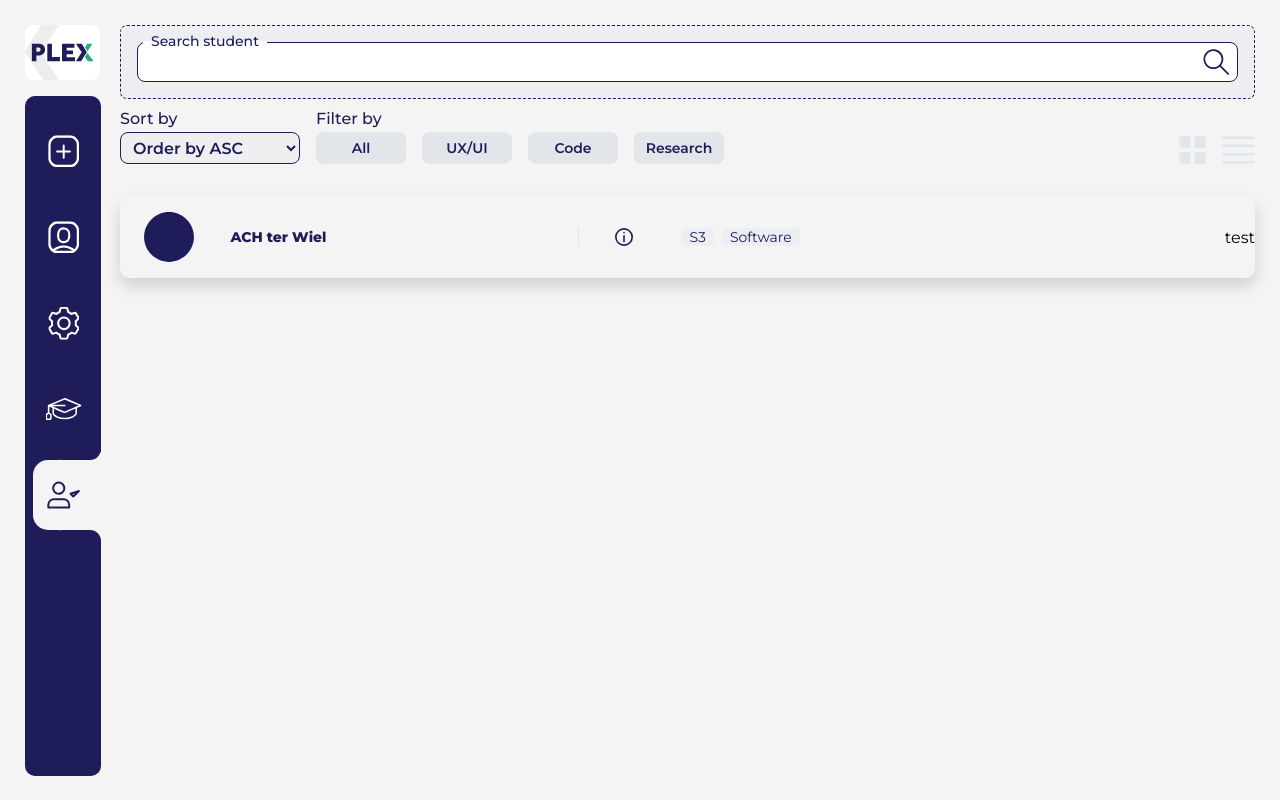
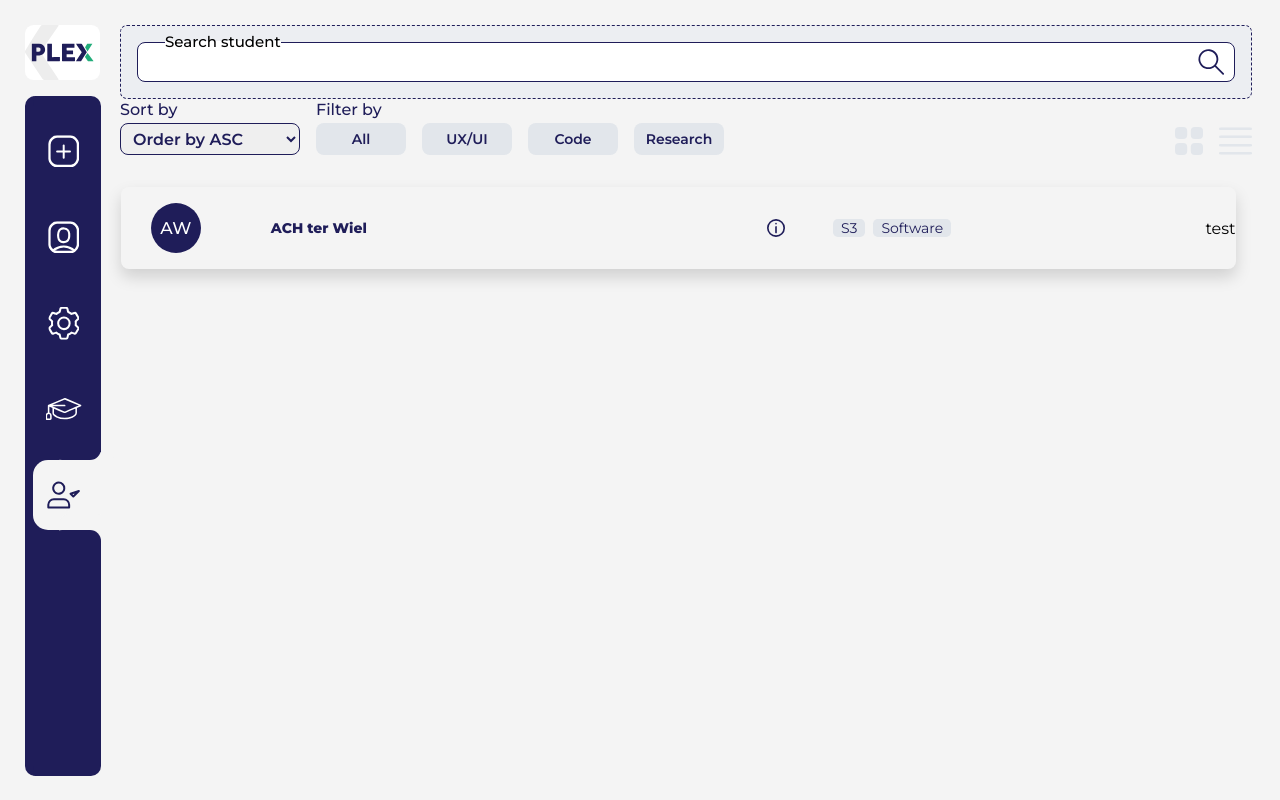
Before and after one commit to projectleaderexcellenceplatform/plex-frontend, a React (Create React App) app: page /choice in a window 1280 px wide. Built offline with nearby package versions, Linux system fonts and the light colour scheme.

Commit message:
Student card adjustments to CSS

```diff
--- a/src/components/StudentSearch.jsx
+++ b/src/components/StudentSearch.jsx
@@ -5,16 +5,16 @@
 const StudentSearch = () => {
 
     return (
-        <div className={"container-fluid student-search-container p-3"}>
+        <div className={"student-search-container"}>
             <div className={"row"}>
-                    <div className="inp-cont w-100 position-relative">
+                    <div className="inp-cont">
                         <input
                             type="text"
                             name=""
                             id=""
                             className="w-100 px-3"
                         />
-                        <label className="fw500 px-2 color1" htmlFor="">
+                        <label className="" htmlFor="">
                             Search student
                         </label>
 
@@ -27,4 +27,6 @@
     )
 }
 
+// fw500 px-2 color1
+
 export default StudentSearch;
--- a/src/components/cards/ChoiceListCard.jsx
+++ b/src/components/cards/ChoiceListCard.jsx
@@ -1,28 +1,21 @@
 import React from 'react';
 
-import circle from "../../assets/images/circleblue.svg"
 import info from "../../assets/images/icons/info.svg"
 
 const ChoiceListCard = () => {
 
     return (
         <div
-            className={"project-Card_b d-flex justify-content-between align-items-center w-100 shadow rounded-10 px- py-3"}>
-            <div className="row align-items-center w-100">
-                <div className="col-5">
-                    <div className="row align-items-center ps-4">
-                        <div className="col-2">
-                            <img src={circle} alt={""}/>
+            className={"student-card"}>
+            <div className="student-card-inner">
+                <div className="circle-initials">
+                    AW
                 </div>
-                        <div className="col-10 ps-4">
-                            <p className="mb-0 f14 color1 fw800">
+                <div className="student-name">
                         ACH ter Wiel
-                            </p>
                 </div>
-                    </div>
-                </div>
-                <div className={"border-start border-2 col-2"}>
-                    <div className={"d-flex ms-4"}>
+
+                <div className={"information"}>
                     <img
                         className={"pointer"}
                         src={info}
@@ -39,7 +32,6 @@
                     </div>
                 </div>
             </div>
-            </div>
 
             <div className="d-flex justify-content-between align-items-center">
 
--- a/src/pages/Choice.jsx
+++ b/src/pages/Choice.jsx
@@ -23,20 +23,22 @@
             </div>
 
             {/* FILTER */}
-            <div className={"mt-4 project-list-b-upper"}>
+            <div>
                 <Filters></Filters>
             </div>
 
             {/* LIST */}
-            <div className={"project-list-b"}>
-                <div className={"row pt-4 gy-4"}>
-                    <div className={"col-12 w-100"}>
-                        <ChoiceListCard/>
+            <div className={"inner-right-body"}>
+                <div className={"student-list-container"}>
+                    <div className={"row pt-4 gy-4"}>
+                        <div className={"col-12 w-100"}>
 
+                            <ChoiceListCard/>
+
+                        </div>
                     </div>
                 </div>
             </div>
-
 
         </Layout>
     )
--- a/src/styles/styles.css
+++ b/src/styles/styles.css
@@ -2,7 +2,6 @@
 * {
   padding: 0%;
   margin: 0%;
-  -webkit-box-sizing: border-box;
   box-sizing: border-box;
   font-family: "Montserrat", sans-serif;
 }
@@ -16,58 +15,36 @@
   background-color: #f4f4f4 !important;
 }
 
-.card-list-student-checkbox {
-  padding: 6px 12px;
-  border-radius: 0.6rem;
-  margin-left: 0.7rem;
-  font-weight: 600;
-  cursor: pointer;
-}
-
-.list-card-dashboard {
-  margin-top: 15px !important;
-}
-
-.list-card-delete {
-  border-radius: 0 0.6rem 0.6rem 0;
-}
-
 @media screen and (max-width: 992px) {
   html {
     font-size: 100%;
   }
 }
-
 @media screen and (max-width: 668px) {
   html {
     font-size: 92%;
   }
 }
-
 @media screen and (max-width: 575px) {
   html {
     font-size: 88%;
   }
 }
-
 @media screen and (max-width: 475px) {
   html {
     font-size: 84%;
   }
 }
-
 @media screen and (max-width: 380px) {
   html {
     font-size: 80%;
   }
 }
-
 @media screen and (max-width: 280px) {
   html {
     font-size: 76%;
   }
 }
-
 .pointer {
   cursor: pointer;
 }
@@ -205,7 +182,7 @@
 }
 
 .bg-color4 {
-  background-color: #eceef2;
+  background-color: #e2e6eb;
 }
 
 .bg-color6 {
@@ -217,33 +194,12 @@
   border-radius: 10px 10px 0px 0px;
 }
 
-.marginleft {
-  magin-left: 20px
-}
-
-.initials {
-  width: 60px;
-  height: 60px;
-  line-height: 50px;
-  border-radius: 50%;
-  font-size: 23px;
-  text-align: center;
-}
-
 .container-fluid {
+  width: 100%;
   padding-right: var(--bs-gutter-x, 0.75rem);
   padding-left: var(--bs-gutter-x, 0.75rem);
   margin-right: auto;
   margin-left: auto;
-}
-
-.setting-container {
-  height: calc(100vh - 50px);
-}
-
-.setting-container .row,
-.setting-col-right {
-  height: calc(100vh - 100px);
 }
 
 .page-Container {
@@ -264,7 +220,6 @@
   --bs-gutter-x: 1.5rem;
   --bs-gutter-y: 0;
   display: -ms-flexbox;
-  display: -webkit-box;
   display: flex;
   -ms-flex-wrap: wrap;
   flex-wrap: wrap;
@@ -285,14 +240,12 @@
 
 .col-8 {
   -ms-flex: 0 0 auto;
-  -webkit-box-flex: 0;
   flex: 0 0 auto;
   width: 66.66666667%;
 }
 
 .col-4 {
   -ms-flex: 0 0 auto;
-  -webkit-box-flex: 0;
   flex: 0 0 auto;
   width: 33.33333333%;
 }
@@ -309,7 +262,6 @@
 svg {
   vertical-align: middle;
 }
-
 
 .px-2 {
   padding-right: 0.5rem !important;
@@ -331,7 +283,6 @@
 
 .d-flex {
   display: -ms-flexbox !important;
-  display: -webkit-box !important;
   display: flex !important;
 }
 
@@ -350,13 +301,11 @@
 
 .align-items-center {
   -ms-flex-align: center !important;
-  -webkit-box-align: center !important;
   align-items: center !important;
 }
 
 .justify-content-center {
   -ms-flex-pack: center !important;
-  -webkit-box-pack: center !important;
   justify-content: center !important;
 }
 
@@ -411,8 +360,6 @@
 
 .flex-column {
   -ms-flex-direction: column !important;
-  -webkit-box-orient: vertical !important;
-  -webkit-box-direction: normal !important;
   flex-direction: column !important;
 }
 
@@ -440,13 +387,11 @@
 
 .align-items-end {
   -ms-flex-align: end !important;
-  -webkit-box-align: end !important;
   align-items: flex-end !important;
 }
 
 .justify-content-between {
   -ms-flex-pack: justify !important;
-  -webkit-box-pack: justify !important;
   justify-content: space-between !important;
 }
 
@@ -461,7 +406,6 @@
 
 .col-6 {
   -ms-flex: 0 0 auto;
-  -webkit-box-flex: 0;
   flex: 0 0 auto;
   width: 50%;
 }
@@ -533,17 +477,12 @@
 
 .col-12 {
   -ms-flex: 0 0 auto;
-  -webkit-box-flex: 0;
   flex: 0 0 auto;
   width: 100%;
 }
 
 .rounded-3 {
   border-radius: 0.3rem !important;
-}
-
-.rounded-10 {
-  border-radius: 0.6rem !important;
 }
 
 .ms-2 {
@@ -605,7 +544,6 @@
 }
 
 .shadow {
-  -webkit-box-shadow: 0 0.5rem 1rem rgba(0, 0, 0, 0.15) !important;
   box-shadow: 0 0.5rem 1rem rgba(0, 0, 0, 0.15) !important;
 }
 
@@ -619,21 +557,12 @@
 
 .col-5 {
   -ms-flex: 0 0 auto;
-  -webkit-box-flex: 0;
   flex: 0 0 auto;
   width: 41.66666667%;
 }
 
-.col-1 {
-  -ms-flex: 0 0 auto;
-  -webkit-box-flex: 0;
-  flex: 0 0 auto;
-  width: 10%;
-}
-
 .col-2 {
   -ms-flex: 0 0 auto;
-  -webkit-box-flex: 0;
   flex: 0 0 auto;
   width: 16.66666667%;
 }
@@ -644,7 +573,6 @@
 
 .col-7 {
   -ms-flex: 0 0 auto;
-  -webkit-box-flex: 0;
   flex: 0 0 auto;
   width: 58.33333333%;
 }
@@ -655,19 +583,16 @@
 
 .col-10 {
   -ms-flex: 0 0 auto;
-  -webkit-box-flex: 0;
   flex: 0 0 auto;
   width: 83.33333333%;
 }
 
 .shadow-sm {
-  -webkit-box-shadow: 0 0.125rem 0.125rem rgb(31 29 81 / 15%) !important;
-  box-shadow: 0 0.125rem 0.125rem rgb(31 29 81 / 15%) !important;
+  box-shadow: 0 0.125rem 0.25rem rgba(0, 0, 0, 0.075) !important;
 }
 
 .col-3 {
   -ms-flex: 0 0 auto;
-  -webkit-box-flex: 0;
   flex: 0 0 auto;
   width: 25%;
 }
@@ -696,7 +621,6 @@
 
 .col-9 {
   -ms-flex: 0 0 auto;
-  -webkit-box-flex: 0;
   flex: 0 0 auto;
   width: 75%;
 }
@@ -732,15 +656,10 @@
   margin-right: auto;
   --bs-gutter-x: 0rem;
   --bs-gutter-y: 0rem;
-  display: -webkit-box;
-  display: -ms-flexbox;
   display: flex;
-  -ms-flex-wrap: wrap;
   flex-wrap: wrap;
 }
-
 .layout-container > * {
-  -ms-flex-negative: 0;
   flex-shrink: 0;
   width: 100%;
   max-width: 100%;
@@ -748,19 +667,13 @@
   padding-left: calc(var(--bs-gutter-x) * 0.5);
   margin-top: var(--bs-gutter-y);
 }
-
 .layout-container .sidebar-container {
-  -webkit-box-flex: 0;
-  -ms-flex: 0 0 auto;
   flex: 0 0 auto;
   width: 95px;
   padding-right: 20px;
 }
-
 .layout-container .page-body {
-  -webkit-box-flex: 0;
-  -ms-flex: 1 0 auto;
-  flex: 1 0 auto;
+  flex: 0 0 auto;
   width: 92%;
 }
 
@@ -773,13 +686,11 @@
   text-align: center;
   border-radius: 6px;
   padding: 5px 0;
-  -webkit-transform: translateY(-50%);
   transform: translateY(-50%);
   /* Position the tooltip */
   position: absolute;
   z-index: 2;
 }
-
 .single-nav .tooltiptext .tria-cont {
   position: absolute;
   top: 20%;
@@ -787,9 +698,7 @@
   height: 15px;
   width: 15px;
   background-color: #fff0d0;
-  -webkit-clip-path: polygon(50% 0%, 12% 100%, 89% 100%);
   clip-path: polygon(50% 0%, 12% 100%, 89% 100%);
-  -webkit-transform: rotate(-90deg);
   transform: rotate(-90deg);
 }
 
@@ -801,16 +710,14 @@
   position: absolute;
   bottom: 1rem;
   left: 50%;
-  -webkit-transform: translateX(-50%);
   transform: translateX(-50%);
 }
 
 .sidebar-inner-container {
   min-height: 1px;
-  height: calc(100%);
+  height: 100%;
   /* Curve outside */
 }
-
 .sidebar-inner-container .navigation {
   margin-top: 1rem;
   position: fixed;
@@ -818,11 +725,9 @@
   height: calc(100vh - 120px);
   background: #1f1d59;
   border-left: 8px solid #1f1d59;
-  -webkit-transition: 0.5s;
   transition: 0.5s;
   border-radius: 10px;
 }
-
 .sidebar-inner-container .navigation ul {
   position: absolute;
   top: 0;
@@ -830,7 +735,6 @@
   width: 100%;
   margin-top: 0.8rem;
 }
-
 .sidebar-inner-container .navigation ul li {
   position: relative;
   width: 100%;
@@ -839,16 +743,13 @@
   border-bottom-left-radius: 15px;
   margin-bottom: 1rem;
 }
-
 .sidebar-inner-container .navigation ul li a img {
   z-index: 1;
   position: absolute;
   top: 50%;
   left: 50%;
-  -webkit-transform: translate(-60%, -50%);
   transform: translate(-60%, -50%);
 }
-
 .sidebar-inner-container .navigation ul li.activeClass a::before {
   content: "";
   position: absolute;
@@ -858,11 +759,9 @@
   height: 50px;
   background: transparent;
   border-radius: 22%;
-  -webkit-box-shadow: 11px 47px 0 5px #f4f4f4;
   box-shadow: 11px 47px 0 5px #f4f4f4;
   pointer-events: none;
 }
-
 .sidebar-inner-container .navigation ul li.activeClass a::after {
   content: "";
   position: absolute;
@@ -872,26 +771,20 @@
   height: 50px;
   background: transparent;
   border-radius: 22%;
-  -webkit-box-shadow: 7px -17px 0 -1px #f4f4f4;
   box-shadow: 7px -17px 0 -1px #f4f4f4;
   pointer-events: none;
 }
-
 .sidebar-inner-container .navigation ul li.activeClass {
   background: #f4f4f4;
 }
-
 .sidebar-inner-container .navigation ul li a {
   position: relative;
   display: block;
   width: 100%;
-  display: -webkit-box;
-  display: -ms-flexbox;
   display: flex;
   text-decoration: none;
   color: #f4f4f4;
 }
-
 .sidebar-inner-container .navigation ul li a .title {
   position: relative;
   display: block;
@@ -906,60 +799,41 @@
   border-style: dashed;
   border-radius: 7px;
 }
-
 .project-list-container button {
   height: 40px;
   border-radius: 8px;
 }
-
 .project-list-container .edit-icon {
   position: absolute;
   right: 10px;
   top: 50%;
-  -webkit-transform: translateY(-50%);
   transform: translateY(-50%);
 }
-
 .project-list-container .inp-cont {
   height: 40px;
 }
-
 .project-list-container .inp-cont label {
   position: absolute;
   left: 18px;
   top: -10px;
   font-size: 14px;
-  background: -webkit-gradient(
-    linear,
-    left top,
-    left bottom,
-    color-stop(50%, #eceef2),
-    color-stop(50%, white)
-  );
-  background: linear-gradient(180deg, #eceef2 50%, white 50%);
+  background: linear-gradient(180deg, rgb(236, 238, 242) 50%, rgb(255, 255, 255) 50%);
 }
-
 .project-list-container .inp-cont input {
   border: 1px solid #1f1d59;
   border-radius: 8px;
   height: 40px;
 }
-
 .project-list-container .project-list {
   --bs-gutter-x: 1rem;
   --bs-gutter-y: 1.2rem;
-  display: -webkit-box;
-  display: -ms-flexbox;
   display: flex;
-  -ms-flex-wrap: wrap;
   flex-wrap: wrap;
   margin-top: calc(var(--bs-gutter-y) * -1);
   margin-right: calc(var(--bs-gutter-x) * -0.5);
   margin-left: calc(var(--bs-gutter-x) * -0.5);
 }
-
 .project-list-container .project-list > * {
-  -ms-flex-negative: 0;
   flex-shrink: 0;
   width: 100%;
   max-width: 100%;
@@ -967,84 +841,33 @@
   padding-left: calc(var(--bs-gutter-x) * 0.5);
   margin-top: var(--bs-gutter-y);
 }
-
 .project-list-container .project-list .project-card-up {
-  -webkit-box-flex: 0;
-  -ms-flex: 0 0 auto;
   flex: 0 0 auto;
   width: 12.5%;
 }
-
 .project-list-container .same-height {
   height: 220px;
 }
-
 .project-list-container .project-Card {
   border-radius: 10px;
   background-color: #ffffff;
-  -webkit-box-shadow: 1px 1px 10px #1f1d5934;
-  box-shadow: 1px 1px 10px #1f1d5934;
+  box-shadow: 1px 1px 10px rgba(31, 29, 89, 0.2039215686);
   height: 92px;
 }
-
 .project-list-container .project-Card .number-count {
   border: 1px solid #93a0b2;
   border-radius: 8px;
-  padding: 3px;
 }
-
-.student-search-container {
-  background-color: #eceef2;
-  border: 1px solid #1f1d59;
-  border-style: dashed;
-  border-radius: 7px;
-}
-
-.student-search-container .search-icon {
-  position: absolute;
-  right: 20px;
-  top: 50%;
-  -webkit-transform: translateY(-50%);
-  transform: translateY(-50%);
-}
-
-.student-search-container .inp-cont {
-  height: 40px;
-}
-
-.student-search-container .inp-cont label {
-  position: absolute;
-  left: 18px;
-  top: -10px;
-  font-size: 14px;
-  background: -webkit-gradient(
-          linear,
-          left top,
-          left bottom,
-          color-stop(50%, #eceef2),
-          color-stop(50%, white)
-  );
-  background: linear-gradient(180deg, #eceef2 50%, white 50%);
-}
-
-.student-search-container .inp-cont input {
-  border: 1px solid #1f1d59;
-  border-radius: 8px;
-  height: 40px;
-}
-
 
 .filter-container label {
   font-weight: 500;
   color: #1f1d59;
 }
-
 .filter-container select,
 .filter-container button {
   height: 32px;
   border-radius: 8px;
 }
-
 .filter-container select {
   width: 180px;
   padding: 0rem 0.5rem;
@@ -1052,7 +875,6 @@
   color: #1f1d59;
   font-weight: 600;
 }
-
 .filter-container button {
   width: 90px;
   background-color: #e2e6eb;
@@ -1063,13 +885,11 @@
 
 .inner-right-body {
   min-height: 1px;
-  height: 8%;
+  height: 10%;
 }
-
 .inner-right-body .project-list-b-upper {
   height: 20%;
 }
-
 .inner-right-body .project-list-b {
   height: calc(100vh - 460px);
   overflow: scroll;
@@ -1078,16 +898,31 @@
   padding-bottom: 1rem;
   margin-left: -12px;
 }
-
 .inner-right-body .project-list-b::-webkit-scrollbar {
   width: 8px;
 }
-
 .inner-right-body .project-list-b::-webkit-scrollbar-track {
   background: #e2e6eb;
 }
-
 .inner-right-body .project-list-b::-webkit-scrollbar-thumb {
+  background: #1f1d59;
+  border-radius: 10px;
+}
+.inner-right-body .student-list-container {
+  height: calc(100vh - 460px);
+  overflow: scroll;
+  overflow-x: hidden;
+  padding: 0rem 1rem 0rem 0.8rem;
+  padding-bottom: 1rem;
+  margin-left: -12px;
+}
+.inner-right-body .student-list-container::-webkit-scrollbar {
+  width: 8px;
+}
+.inner-right-body .student-list-container::-webkit-scrollbar-track {
+  background: #e2e6eb;
+}
+.inner-right-body .student-list-container::-webkit-scrollbar-thumb {
   background: #1f1d59;
   border-radius: 10px;
 }
@@ -1096,28 +931,22 @@
   min-height: 1px;
   height: 20%;
 }
-
 .student-view .project-list-b-upper {
   height: 20%;
 }
-
 .student-view .project-list-b-upper .project-list-b {
   height: calc(100vh - 290px);
   overflow: scroll;
   overflow-x: hidden;
   padding: 0rem 1rem 0rem 0.8rem;
   padding-bottom: 1rem;
-  margin-left: -12px;
 }
-
 .student-view .project-list-b-upper .project-list-b::-webkit-scrollbar {
   width: 8px;
 }
-
 .student-view .project-list-b-upper .project-list-b::-webkit-scrollbar-track {
   background: #e2e6eb;
 }
-
 .student-view .project-list-b-upper .project-list-b::-webkit-scrollbar-thumb {
   background: #1f1d59;
   border-radius: 10px;
@@ -1128,8 +957,8 @@
 }
 
 .project-Card-b3 {
-  border: 1px solid #95a0b0;
-  height: 70px;
+  border: 1px solid #93a0b2;
+  height: 58px;
 }
 
 .project-Card-b3.bg-color3 {
@@ -1137,16 +966,14 @@
 }
 
 .pagination-container .center-part div {
-  border: 1px solid #95a0b0;
+  border: 1px solid #93a0b2;
   color: #1f1d59;
 }
-
 .pagination-container .center-part div:nth-child(1) {
   border-top-left-radius: 7px;
   border-bottom-left-radius: 7px;
   background: #e2e6eb;
 }
-
 .pagination-container .center-part div:nth-child(3) {
   border-top-right-radius: 7px;
   border-bottom-right-radius: 7px;
@@ -1161,6 +988,49 @@
   font-weight: 600;
 }
 
+.student-search-container {
+  background-color: #eceef2;
+  border: 1px solid #1f1d59;
+  border-style: dashed;
+  border-radius: 7px;
+  padding: 1rem;
+}
+.student-search-container input {
+  border: 1px solid #1f1d59;
+  border-radius: 8px;
+  height: 40px;
+}
+.student-search-container label {
+  position: absolute;
+  left: 40px;
+  top: -10px;
+  font-size: 15px;
+  background: linear-gradient(180deg, rgb(236, 238, 242) 50%, rgb(255, 255, 255) 50%);
+  font-weight: 500;
+}
+.student-search-container .row {
+  --bs-gutter-x: 1.5rem;
+  --bs-gutter-y: 0;
+  display: -ms-flexbox;
+  display: flex;
+  -ms-flex-wrap: wrap;
+  flex-wrap: wrap;
+  margin-top: calc(-1 * var(--bs-gutter-y));
+  margin-right: calc(-0.5 * var(--bs-gutter-x));
+  margin-left: calc(-0.5 * var(--bs-gutter-x));
+}
+.student-search-container .inp-cont {
+  height: 40px;
+  width: 100%;
+  position: relative;
+}
+.student-search-container .search-icon {
+  position: absolute;
+  right: 22px;
+  top: 50%;
+  transform: translateY(-50%);
+}
+
 .pop-up-container {
   position: fixed;
   left: 0%;
@@ -1169,26 +1039,70 @@
   top: 0%;
   width: 100%;
   height: 100vh;
-  background-color: #1f1d59d5;
-  display: -webkit-box;
-  display: -ms-flexbox;
+  background-color: rgba(31, 29, 89, 0.8352941176);
   display: flex;
-  -webkit-box-pack: center;
-  -ms-flex-pack: center;
   justify-content: center;
-  -webkit-box-align: center;
-  -ms-flex-align: center;
   align-items: center;
   z-index: 10;
 }
-
 .pop-up-container .inner-pop-up {
   background-color: #fff;
   min-width: 500px;
   max-width: 500px;
 }
-
 .pop-up-container .pop-up-body {
   padding: 3rem;
 }
+
+.student-card {
+  display: -ms-flexbox;
+  display: flex;
+  -ms-flex-pack: justify;
+  justify-content: space-between;
+  -ms-flex-align: center;
+  align-items: center;
+  width: 100%;
+  border-radius: 8px;
+  padding-top: 1rem;
+  padding-bottom: 1rem;
+  box-shadow: 0 0.5rem 1rem rgba(0, 0, 0, 0.15);
+}
+.student-card .student-card-inner {
+  --bs-gutter-x: 1.5rem;
+  --bs-gutter-y: 0;
+  display: flex;
+  flex-wrap: wrap;
+  -ms-flex-align: center;
+  align-items: center;
+}
+.student-card .student-card-inner .circle-initials {
+  position: relative;
+  left: 30px;
+  -ms-flex: 0 0 auto;
+  flex: 0 0 auto;
+  width: 50px;
+  height: 50px;
+  line-height: 50px;
+  border-radius: 50%;
+  font-size: 17px;
+  font-weight: 500;
+  color: #fff;
+  text-align: center;
+  background: #1f1d59;
+}
+.student-card .student-card-inner .student-name {
+  position: relative;
+  left: 100px;
+  margin-bottom: 0rem;
+  font-size: 0.875rem;
+  color: #1f1d59;
+  font-weight: 800;
+}
+.student-card .student-card-inner .information {
+  position: relative;
+  left: 500px;
+  margin-bottom: 0rem;
+  display: flex;
+}
+
 /*# sourceMappingURL=styles.css.map */
--- a/src/styles/styles.scss
+++ b/src/styles/styles.scss
@@ -22,34 +22,41 @@
   width: 100%;
   font-size: 100%;
 }
+
 body {
   background-color: #f4f4f4 !important;
 }
+
 @media screen and (max-width: 992px) {
   html {
     font-size: 100%;
   }
 }
+
 @media screen and (max-width: 668px) {
   html {
     font-size: 92%;
   }
 }
+
 @media screen and (max-width: 575px) {
   html {
     font-size: 88%;
   }
 }
+
 @media screen and (max-width: 475px) {
   html {
     font-size: 84%;
   }
 }
+
 @media screen and (max-width: 380px) {
   html {
     font-size: 80%;
   }
 }
+
 @media screen and (max-width: 280px) {
   html {
     font-size: 76%;
@@ -699,6 +706,7 @@
     width: 92%;
   }
 }
+
 // LAYOUT END
 
 // SIDEBAR START
@@ -836,6 +844,7 @@
     line-height: 60px;
   }
 }
+
 // SIDEBAR END
 
 // PAGES START
@@ -925,11 +934,13 @@
     font-weight: 500;
     color: $color1;
   }
+
   select,
   button {
     height: 32px;
     border-radius: 8px;
   }
+
   select {
     width: 180px;
     padding: 0rem 0.5rem;
@@ -937,6 +948,7 @@
     color: $color1;
     font-weight: 600;
   }
+
   button {
     width: 90px;
     background-color: $color4;
@@ -948,7 +960,7 @@
 
 .inner-right-body {
   min-height: 1px;
-	height: 20%;
+  height: 10%;
 
   .project-list-b-upper {
     height: 20%;
@@ -965,9 +977,33 @@
     &::-webkit-scrollbar {
       width: 8px;
     }
+
     &::-webkit-scrollbar-track {
       background: #e2e6eb;
     }
+
+    &::-webkit-scrollbar-thumb {
+      background: $color1;
+      border-radius: 10px;
+    }
+  }
+
+  .student-list-container {
+    height: calc(100vh - 460px);
+    overflow: scroll;
+    overflow-x: hidden;
+    padding: 0rem 1rem 0rem 0.8rem;
+    padding-bottom: 1rem;
+    margin-left: -12px;
+
+    &::-webkit-scrollbar {
+      width: 8px;
+    }
+
+    &::-webkit-scrollbar-track {
+      background: #e2e6eb;
+    }
+
     &::-webkit-scrollbar-thumb {
       background: $color1;
       border-radius: 10px;
@@ -992,9 +1028,11 @@
       &::-webkit-scrollbar {
         width: 8px;
       }
+
       &::-webkit-scrollbar-track {
         background: #e2e6eb;
       }
+
       &::-webkit-scrollbar-thumb {
         background: $color1;
         border-radius: 10px;
@@ -1046,6 +1084,58 @@
 .CircularProgressbar .CircularProgressbar-text {
   font-weight: 600;
 }
+
+.student-search-container {
+  background-color: #eceef2;
+  border: 1px solid #1f1d59;
+  border-style: dashed;
+  border-radius: 7px;
+  padding: 1rem;
+
+  input {
+    border: 1px solid #1f1d59;
+    border-radius: 8px;
+    height: 40px;
+  }
+
+  label {
+    position: absolute;
+    left: 40px;
+    top: -10px;
+    font-size: 15px;
+    background: linear-gradient(180deg, rgb(236, 238, 242) 50%, rgb(255, 255, 255) 50%);
+    font-weight: 500;
+  }
+
+  .row {
+    --bs-gutter-x: 1.5rem;
+    --bs-gutter-y: 0;
+    display: -ms-flexbox;
+    display: flex;
+    -ms-flex-wrap: wrap;
+    flex-wrap: wrap;
+    margin-top: calc(-1 * var(--bs-gutter-y));
+    margin-right: calc(-0.5 * var(--bs-gutter-x));
+    margin-left: calc(-0.5 * var(--bs-gutter-x));
+  }
+
+  .inp-cont {
+    height: 40px;
+    width: 100%;
+    position: relative;
+  }
+
+  .search-icon {
+    position: absolute;
+    right: 22px;
+    top: 50%;
+    transform: translateY(-50%);
+  }
+
+
+}
+
+
 // PAGES END
 
 // POP-UP START
@@ -1073,6 +1163,65 @@
     padding: 3rem;
   }
 }
+
+.student-card {
+  display: -ms-flexbox;
+  display: flex;
+  -ms-flex-pack: justify;
+  justify-content: space-between;
+  -ms-flex-align: center;
+  align-items: center;
+  width: 100%;
+  border-radius: 8px;
+  padding-top: 1rem;
+  padding-bottom: 1rem;
+  box-shadow: 0 0.5rem 1rem rgba(0, 0, 0, 0.15);
+
+  .student-card-inner {
+    --bs-gutter-x: 1.5rem;
+    --bs-gutter-y: 0;
+    display: flex;
+    flex-wrap: wrap;
+    -ms-flex-align: center;
+    align-items: center;
+
+    .circle-initials {
+      position: relative;
+      left: 30px;
+      -ms-flex: 0 0 auto;
+      flex: 0 0 auto;
+      width: 50px;
+      height: 50px;
+      line-height: 50px;
+      border-radius: 50%;
+      font-size: 17px;
+      font-weight: 500;
+      color: #fff;
+      text-align: center;
+      background: #1f1d59;
+    }
+
+    .student-name {
+      position: relative;
+      left: 100px;
+      margin-bottom: 0rem;
+      font-size: 0.875rem;
+      color: #1f1d59;
+      font-weight: 800;
+    }
+
+    .information {
+      position: relative;
+      left: 500px;
+      margin-bottom: 0rem;
+      display: flex;
+    }
+
+  }
+
+
+}
+
 // POP-UP END
 
 // @media screen and (min-width: 1400px) {
```
Also changed, not shown: 1 other file (tests, documents, lock files or other folders). Lines whose indentation alone changed are shown as unchanged.
